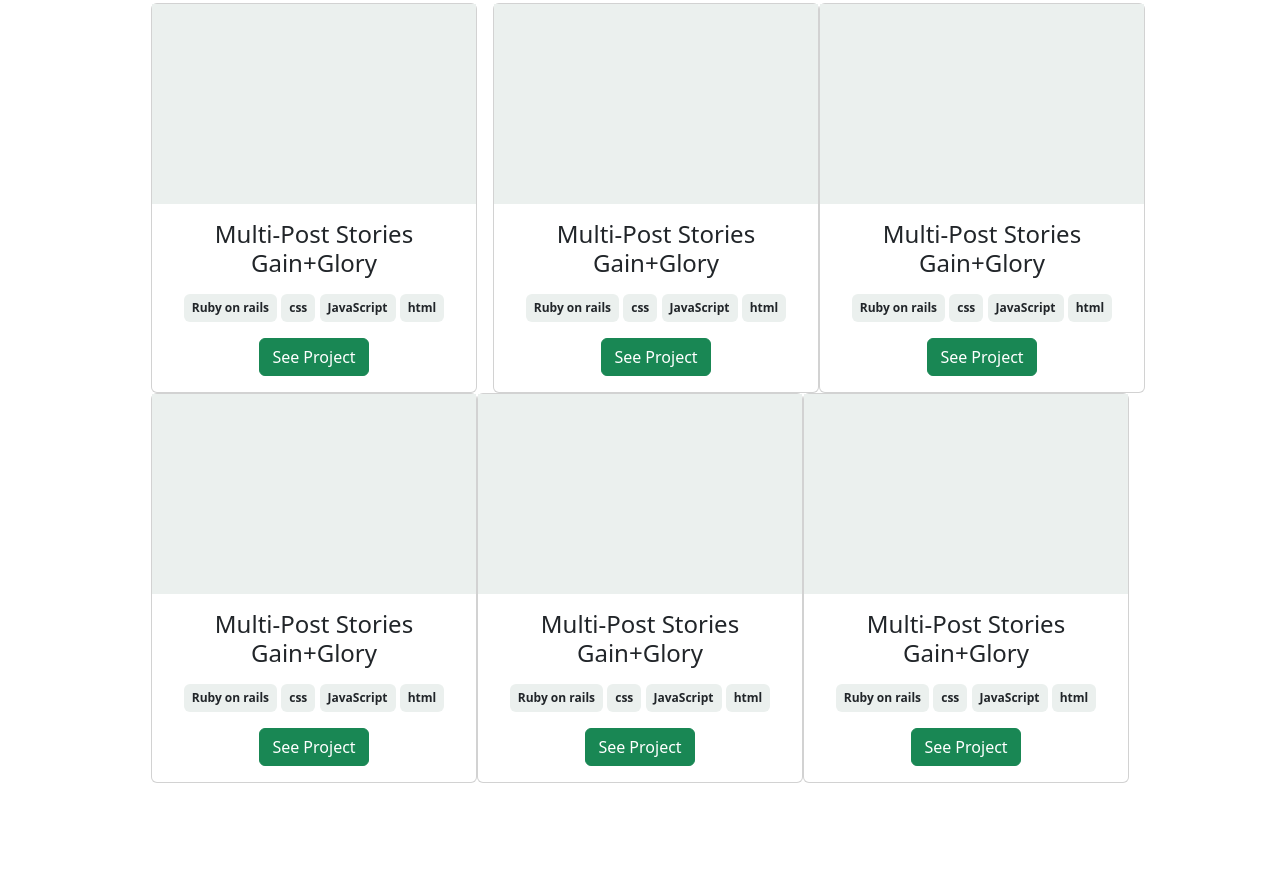
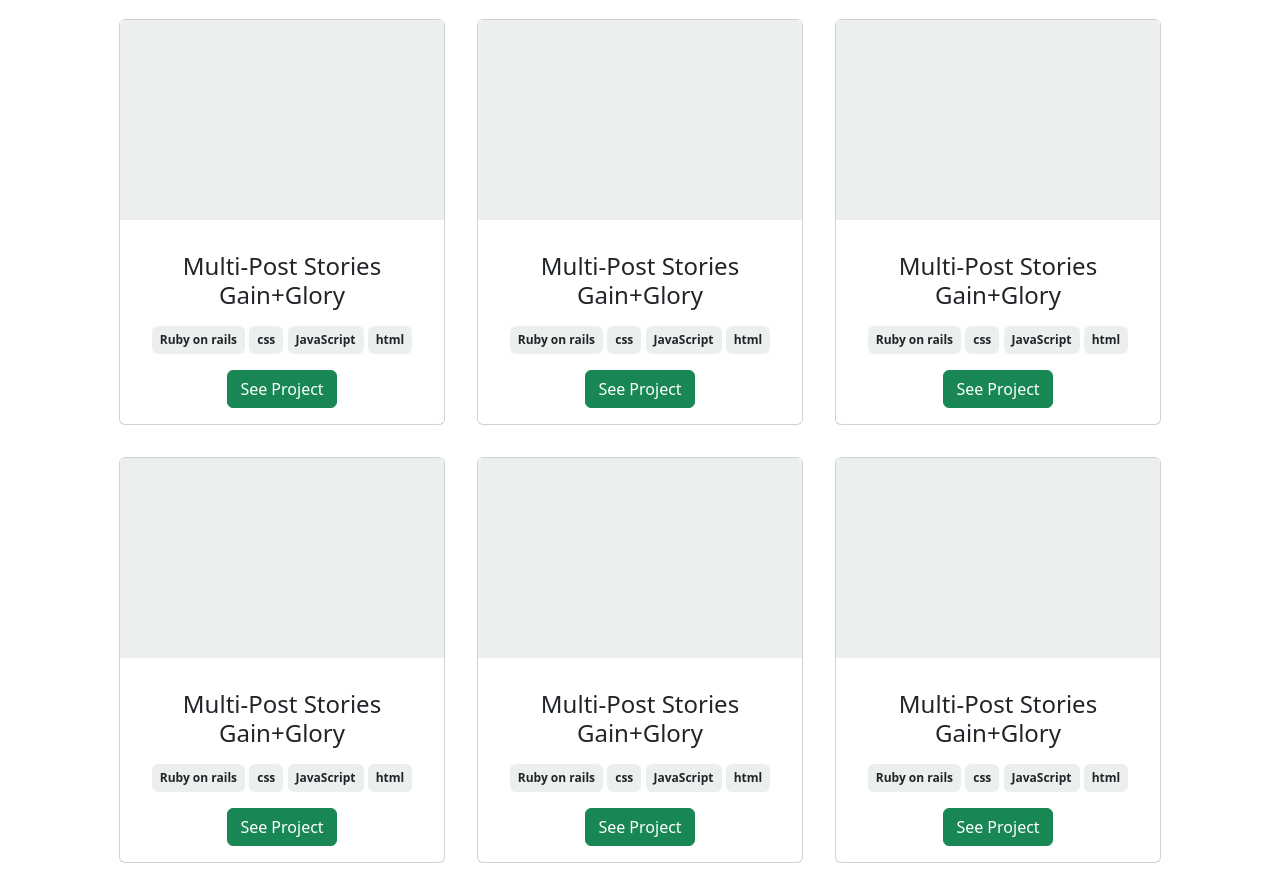
Before and after one commit to Jolak5/portfolio-with-bootstrap, a website: page index.html in a window 1280 px wide. Shown: the part 907-1786 px from the top of the page. Before the commit the page ends 1690 px from the top, so only its background shows below. Drawn offline with nearby package versions, Linux system fonts and the light colour scheme.

Commit message:
Fix card grid

```diff
--- a/index.html
+++ b/index.html
@@ -76,10 +76,11 @@
     <section class="section-2">
       <h2 class="text-center">My Recent Works</h2>
       <div class="project-cards row justify-content-center">
-        <div class="card col-lg-3 text-center mx-3">
+        <!-- this is the beginning of a  card -->
+        <div class="card col-lg-3 text-center m-3">
           <div class="project-img" style="height: 200px; width: 100%"></div>
           <div class="card-body">
-            <h4 class="card-title text-center mb-3">
+            <h4 class="card-title text-center m-3">
               Multi-Post Stories <br />
               Gain+Glory
             </h4>
@@ -92,10 +93,12 @@
             <a href="#" class="btn btn-success">See Project</a>
           </div>
         </div>
-        <div class="card col-lg-3 text-center">
+        <!-- This is the end of a card -->
+        <!-- this is the beginning of a  card -->
+        <div class="card col-lg-3 text-center m-3">
           <div class="project-img" style="height: 200px; width: 100%"></div>
           <div class="card-body">
-            <h4 class="card-title text-center mb-3">
+            <h4 class="card-title text-center m-3">
               Multi-Post Stories <br />
               Gain+Glory
             </h4>
@@ -108,10 +111,12 @@
             <a href="#" class="btn btn-success">See Project</a>
           </div>
         </div>
-        <div class="card col-lg-3 text-center">
+        <!-- This is the end of a card -->
+        <!-- this is the beginning of a  card -->
+        <div class="card col-lg-3 text-center m-3">
           <div class="project-img" style="height: 200px; width: 100%"></div>
           <div class="card-body">
-            <h4 class="card-title text-center mb-3">
+            <h4 class="card-title text-center m-3">
               Multi-Post Stories <br />
               Gain+Glory
             </h4>
@@ -124,10 +129,12 @@
             <a href="#" class="btn btn-success">See Project</a>
           </div>
         </div>
-        <div class="card col-lg-3 text-center">
+        <!-- This is the end of a card -->
+        <!-- this is the beginning of a  card -->
+        <div class="card col-lg-3 text-center m-3">
           <div class="project-img" style="height: 200px; width: 100%"></div>
           <div class="card-body">
-            <h4 class="card-title text-center mb-3">
+            <h4 class="card-title text-center m-3">
               Multi-Post Stories <br />
               Gain+Glory
             </h4>
@@ -140,10 +147,12 @@
             <a href="#" class="btn btn-success">See Project</a>
           </div>
         </div>
-        <div class="card col-lg-3 text-center">
+        <!-- This is the end of a card -->
+        <!-- this is the beginning of a  card -->
+        <div class="card col-lg-3 text-center m-3">
           <div class="project-img" style="height: 200px; width: 100%"></div>
           <div class="card-body">
-            <h4 class="card-title text-center mb-3">
+            <h4 class="card-title text-center m-3">
               Multi-Post Stories <br />
               Gain+Glory
             </h4>
@@ -156,10 +165,12 @@
             <a href="#" class="btn btn-success">See Project</a>
           </div>
         </div>
-        <div class="card col-lg-3 text-center">
+        <!-- This is the end of a card -->
+        <!-- this is the beginning of a  card -->
+        <div class="card col-lg-3 text-center m-3">
           <div class="project-img" style="height: 200px; width: 100%"></div>
           <div class="card-body">
-            <h4 class="card-title text-center mb-3">
+            <h4 class="card-title text-center m-3">
               Multi-Post Stories <br />
               Gain+Glory
             </h4>
@@ -172,6 +183,7 @@
             <a href="#" class="btn btn-success">See Project</a>
           </div>
         </div>
+        <!-- This is the end of a card -->
       </div>
     </section>
   </body>
```
